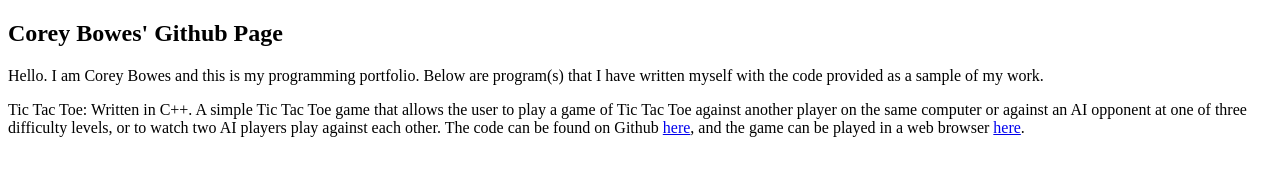
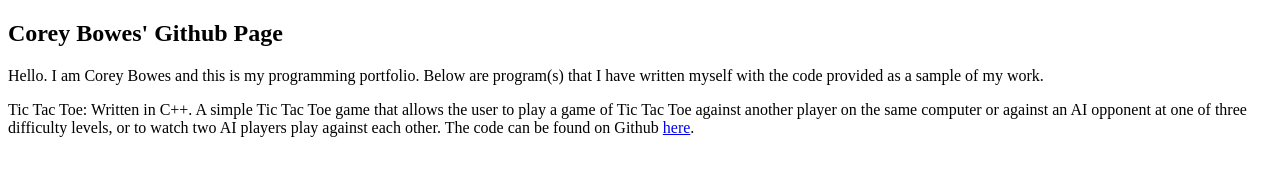
Before and after one commit to CoreyBowes/CoreyBowes.github.io, a plain HTML site: page index.html in a window 1280 px wide. Drawn offline with Linux system fonts and the light colour scheme.

Commit message:
Removed nonworking web version of C++ game.

```diff
--- a/index.html
+++ b/index.html
@@ -6,6 +6,6 @@
 <h2>Corey Bowes' Github Page</h2>
 <p>Hello. I am Corey Bowes and this is my programming portfolio. Below are program(s) that I have written myself with the code provided as a sample of my work.</p>
 
-<p>Tic Tac Toe: Written in C++. A simple Tic Tac Toe game that allows the user to play a game of Tic Tac Toe against another player on the same computer or against an AI opponent at one of three difficulty levels, or to watch two AI players play against each other. The code can be found on Github <a href="https://github.com/CoreyBowes/Tic-Tac-Toe">here</a>, and the game can be played in a web browser <a href="https://goo.gl/KM2XxT">here</a>.</p>
+<p>Tic Tac Toe: Written in C++. A simple Tic Tac Toe game that allows the user to play a game of Tic Tac Toe against another player on the same computer or against an AI opponent at one of three difficulty levels, or to watch two AI players play against each other. The code can be found on Github <a href="https://github.com/CoreyBowes/Tic-Tac-Toe">here</a>.</p>
 </body>
 </html>
```
